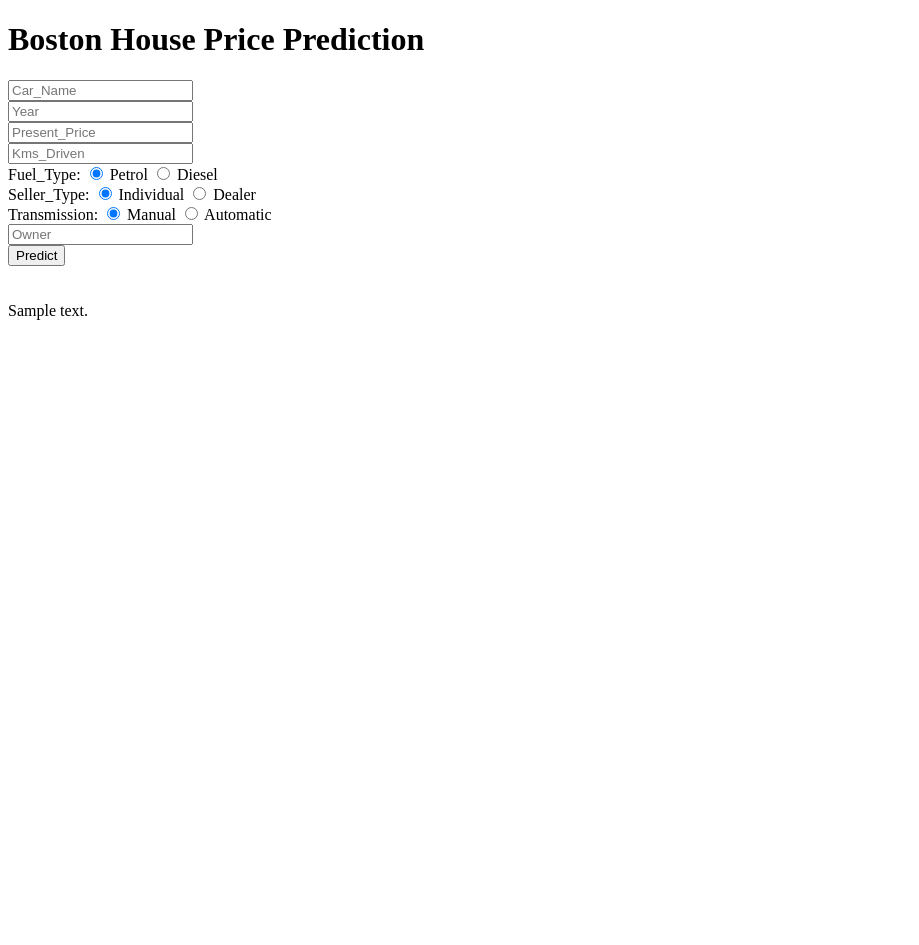
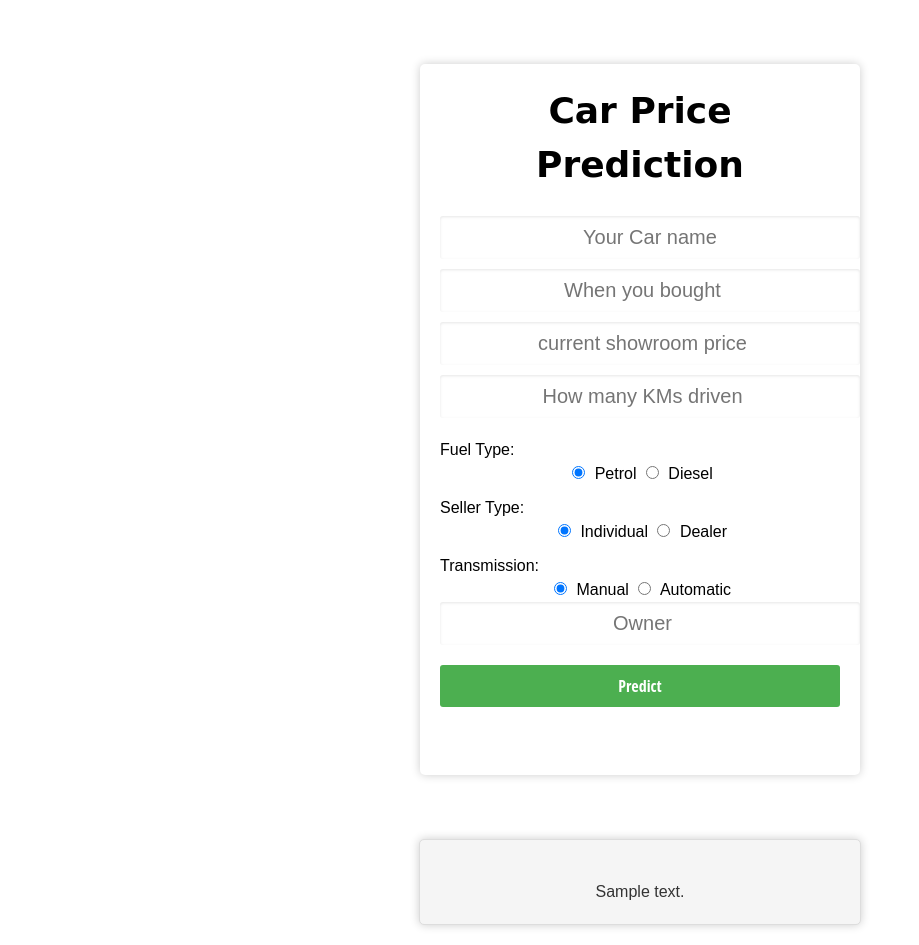
Before and after one commit to Yuvraj-Sharma-2000/carprice, a Flask app: template templates/home.html in a window 1280 px wide. Shown: the whole page, without its empty margins (0-919 px from the left). Before the commit the page ends 320 px from the top, so only its background shows below. Run offline with Flask 3, Linux system fonts and the light colour scheme; the template is opened without the code that fills it: most values are stand-ins (such as "Sample title", 1, 10 or a date in 2020); parts of the project's set-up code (start-up, migrations or seed data) failed here and were passed over.

Commit message:
Website is operable

```diff
--- a/app.py
+++ b/app.py
@@ -82,6 +82,7 @@ def predict():
     new_data=scalar.transform(np.array(list(data.values())).reshape(1,-1))
     output=regmodel.predict(new_data)
     print(output[0])
+
     return render_template("home.html",prediction_text="The Car price prediction is {}".format(output))
 
 
--- a/templates/home.html
+++ b/templates/home.html
@@ -4,28 +4,121 @@
 <head>
   <meta charset="UTF-8">
   <title>ML API</title>
-  <link href='https://fonts.googleapis.com/css?family=Pacifico' rel='stylesheet' type='text/css'>
-<link href='https://fonts.googleapis.com/css?family=Arimo' rel='stylesheet' type='text/css'>
-<link href='https://fonts.googleapis.com/css?family=Hind:300' rel='stylesheet' type='text/css'>
-<link href='https://fonts.googleapis.com/css?family=Open+Sans+Condensed:300' rel='stylesheet' type='text/css'>
+    <!-- <link rel="stylesheet" href="styles.css"> -->
 
+    <style>
+    /* Body Styles */
+        body {
+            background-color: #ffffff;
+            font-family: 'Arimo', sans-serif;
+            font-size: 16px;
+            line-height: 1.5;
+            margin: 0;
+        }
+
+        /* Login Form Styles */
+        .login {
+            background-color: #ffffff;
+            border-radius: 5px;
+            box-shadow: 0 0 10px rgba(0, 0, 0, 0.2);
+            margin: 5% auto;
+            max-width: 400px;
+            padding: 20px;
+            text-align: center;
+        }
+
+        .login h1 {
+            font-family: 'Pacifico', cursive;
+            font-size: 36px;
+            margin-top: 0;
+        }
+
+        .login input[type="text"],
+        .login input[type="number"] {
+            background-color: #ffffff;
+            border: none;
+            border-radius: 3px;
+            box-shadow: inset 0 1px 3px rgba(0, 0, 0, 0.1);
+            color: #333;
+            font-family: 'Hind', sans-serif;
+            font-size: 20px;
+            margin-bottom: 10px;
+            text-align: center;
+
+            padding: 10px;
+            width: 100%;
+        }
+
+        .login label {
+            display: block;
+            font-size: 16px;
+            margin-top: 10px;
+            text-align: left;
+        }
+
+        .login input[type="radio"] {
+            display: inline-block;
+            margin-right: 5px;
+        }
+
+        .login button[type="submit"] {
+            background-color: #4CAF50;
+            border: none;
+            border-radius: 3px;
+            box-shadow: none;
+            color: #ffffff;
+            cursor: pointer;
+            font-family: 'Open Sans Condensed', sans-serif;
+            font-size: 16px;
+            margin-top: 10px;
+            padding: 10px;
+            width: 100%;
+        }
+
+        .login button[type="submit"]:hover {
+            background-color: #3e8e41;
+        }
+
+        /* Box Styles */
+        .box {
+        background-color: #f5f5f5;
+        border: 1px solid #ddd;
+        border-radius: 5px;
+        box-shadow: 0 0 10px rgba(0, 0, 0, 0.2);
+        margin: 20px auto;
+        max-width: 400px;
+        padding: 20px;
+        text-align: center;
+        }
+
+        /* Prediction Text Styles */
+        .prediction_text {
+        color: #333;
+        font-family: 'Hind', sans-serif;
+        font-size: 16px;
+        margin-top: 20px;
+        text-align: center;
+        }
+
+
+    </style>
 
 </head>
 
 <body>
  <div class="login">
-	<h1>Boston House Price Prediction</h1>
+	<h1>Car Price Prediction</h1>
 
      <!-- Main Input For Receiving Query to our ML -->
      <form action="{{ url_for('predict')}}" method="post">
-        <input type="text" name="Car_Name" placeholder="Car_Name" required="required" /><br>
-        <input type="number" name="Year" placeholder="Year" required="required" /><br>
-        <input type="number" name="Present_Price" placeholder="Present_Price" required="required" /><br>
-        <input type="number" name="Kms_Driven" placeholder="Kms_Driven" required="required" /><br>
-        <label for="Fuel_Type">Fuel_Type:</label>
+        <input type="text" name="Car_Name" placeholder="Your Car name" required="required" /><br>
+        <input type="number" name="Year" placeholder="When you bought" required="required" /><br>
+        <input type="number" step="0.01" name="Present_Price" placeholder="current showroom price" required="required" /><br>
+        <input type="number" name="Kms_Driven" placeholder="How many KMs driven" required="required" /><br>
+        <label for="Fuel_Type">Fuel Type:</label>
         <input type="radio" name="Fuel_Type" value="Petrol" checked> Petrol
         <input type="radio" name="Fuel_Type" value="Diesel"> Diesel<br>
-        <label for="Seller_Type">Seller_Type:</label>
+        <label for="Seller_Type">Seller Type:</label>
         <input type="radio" name="Seller_Type" value="Individual" checked> Individual
         <input type="radio" name="Seller_Type" value="Dealer"> Dealer<br>
         <label for="Transmission">Transmission:</label>
@@ -40,7 +133,12 @@
 
 
  </div>
- {{prediction_text}}
+
+    <div class="box">
+        <div class="prediction_text">
+            {{prediction_text}}
+        </div>
+    </div>
 
 </body>
 </html>
```
Also changed, not shown: templates/styles.css (added, +78 -0 lines).
